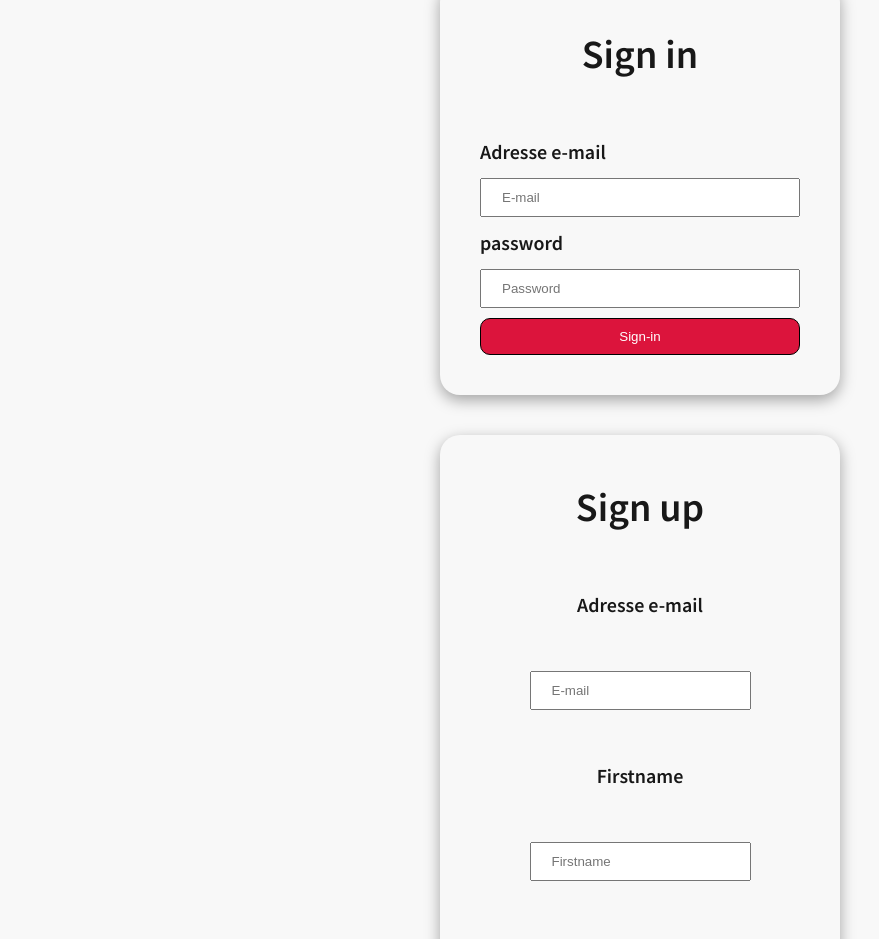
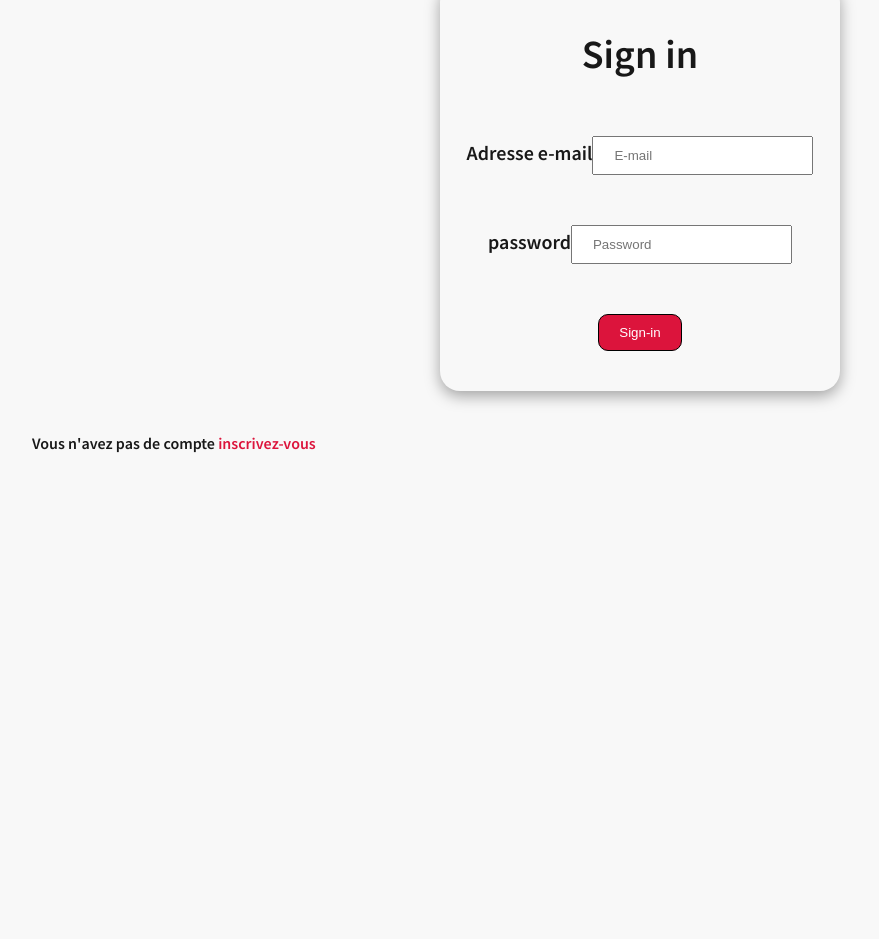
Before and after one commit to ReyGuillaume/clothes-ecommerce-app, a Vue app: page /login in a window 1280 px wide. Shown: the part 122-1061 px from the top of the page, without its empty margins (0-879 px from the left). After the commit the page ends 800 px from the top, so only its background shows below. Built offline with nearby package versions, Linux system fonts and the light colour scheme.

Commit message:
connexion admin + user fonctionnelles

```diff
--- a/src/main.js
+++ b/src/main.js
@@ -10,4 +10,8 @@ axios.defaults.baseURL = "http://localhost/projetWebL2-Undefined/src/services";
 
 const app = createApp(App)
 app.use(router)
+app.config.globalProperties.idUser = null;
+app.config.globalProperties.idAdmin = null;
 app.mount('#app')
+
+export default app;
--- a/src/views/LoginView.vue
+++ b/src/views/LoginView.vue
@@ -1,8 +1,11 @@
 <script>
+import app from '../main.js'
+import axios from 'axios'
+
 export default {
     data() {
     return {
-      model: "login",
+      model: "sign-in",
       mail: "",
       password: "",
       firstname : "",
@@ -11,7 +14,7 @@ export default {
     };
   },
   methods: {
-    Login: function () {
+    login: function () {
       if (this.mail == "") {
         if (this.password == "") {
           window.alert("Veuillez renseigner l'adresse mail et le mot de passe");
@@ -22,53 +25,101 @@ export default {
         if (this.password == "") {
           window.alert("Veuillez renseigner le mot de passe");
         } else {
-          axios
-            .get(
-              "services/login/Login.php?mail=" +
-                this.mail +
-                "&password=" +
-                this.password
-            )
-            .then((response) => {
-              window.alert(response.data);
-            });
+          axios.get("login/Login.php?mail="+this.mail+"&password="+this.password).then(
+            response =>
+            {
+              this.showAlert(response.data.message, response.data.id)
+            }
+          )
         }
       }
     },
 
+    showAlert(message, id) {
+      let res = null
+      switch (message) {
+        case "userOK":
+          app.config.globalProperties.idUser = id
+          break;
+        case "userNOKaddress":
+          res = "Adresse incorrecte"
+          break;
+        case "userNOKpwd":
+          res = "Mot de passe incorrect"
+          break;
+        case "adminOK":
+          app.config.globalProperties.idAdmin = id
+          break;
+        default:
+          break;
+      }
+      if(res)
+        alert(res)
+      this.$forceUpdate()
+    },
+    forceUpdate() {
+      this.$forceUpdate();
+    },
 
     handleSignUp : function(){
 
     }
+  },
+  mounted() {
 
   },
-  mounted() {},
 }
 </script>
 
 <template>
-    <div class="login-container sign-in" v-if="(model = 'sign-in')">
+  <div v-if="(!this.idUser && !this.idAdmin)">
+    <div class="login-container sign-in" v-if="(model == 'sign-in')">
         <h1 class="login-title">Sign in</h1>
-        <div class="login-form">
-            <label for="mail">Adresse e-mail</label><input type="text" id="mail" class="input-login" placeholder="E-mail" v-model="mail">
-            <label for="password">password</label><input type="password" id="password" class="input-login" placeholder="Password" v-model="password">
-
-            <input type="submit" value="Sign-in">
+        <div class="form-elt">
+          <label for="mail">Adresse e-mail</label>
+          <input type="text" id="mail" class="input-login" placeholder="E-mail" v-model="mail">
         </div>
+        <div class="form-elt">
+          <label for="password">password</label>
+          <input type="password" id="password" class="input-login" placeholder="Password" v-model="password">
+        </div>
+        <input type="submit" value="Sign-in" @click="login">
     </div>
 
-    <div class="login-container sign-up" v-if="(model = 'sign-up')">
+    <div class="login-container sign-up" v-else-if="(model == 'sign-up')">
       <h1 class="login-title">Sign up</h1>
-      <label for="mail">Adresse e-mail</label><input type="text" id="mail" class="input-login" placeholder="E-mail" v-model="mail">
-
-      <label for="Firstname">Firstname</label><input type="text" id="Firstname" placeholder="Firstname">
-      <label for="Lastname">Lastname</label><input type="text" id="Lastname" placeholder="Lastname">
-      <label for="Phone-Number">Phone Number</label><input type="text" id="Phone-Number" placeholder="Phone Number">
-
+      <div class="form-elt">
+        <label for="mail">Adresse e-mail</label>
+        <input type="text" id="mail" class="input-login" placeholder="E-mail" v-model="mail">
+      </div>
+      <div class="form-elt">
+        <label for="Firstname">Firstname</label>
+        <input type="text" id="Firstname" placeholder="Firstname">
+      </div>
+      <div class="form-elt">
+        <label for="Lastname">Lastname</label>
+        <input type="text" id="Lastname" placeholder="Lastname">
+      </div>
+      <div class="form-elt">
+        <label for="Phone-Number">Phone Number</label>
+        <input type="text" id="Phone-Number" placeholder="Phone Number">
+      </div>
       <input type="submit"  value="Sign up">
     </div>
-    <p v-if="model == 'login'">Vous n'avez pas de compte <a v-on:click="model = 'sign-up'">inscrivez-vous</a></p>
+
+    <p v-if="model == 'sign-in'">Vous n'avez pas de compte <a v-on:click="model = 'sign-up'">inscrivez-vous</a></p>
     <p v-if="model == 'sign-up'">Vous avez un compte <a v-on:click="model = 'sign-in'">connectez-vous</a></p>
+  </div>
+
+  <div v-if="idAdmin">
+    <h1>Partie admin</h1>
+    <p>admin id : {{this.idAdmin}}</p>
+  </div>
+
+  <div v-else-if="idUser && !idAdmin">
+    <h1>Partie user</h1>
+    <p>user id : {{this.idUser}}</p>
+  </div>
 </template>
 
 <style>
```
